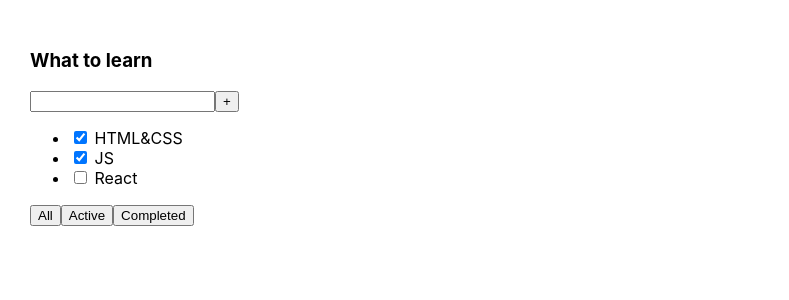
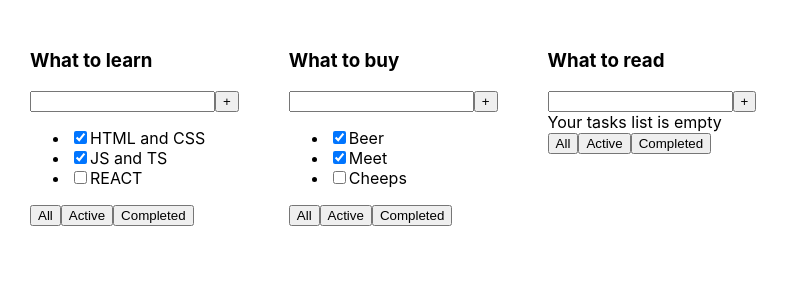
Before and after one commit to ArturOstrovskiy/todolist-01, a React (Vite) app: page / in a window 1280 px wide. Shown: the top 300 px of the page, without its empty margins (0-789 px from the left). Built offline with nearby package versions, Linux system fonts and the light colour scheme.

Commit message:
Fix structure: only project files

```diff
--- a/src/App.tsx
+++ b/src/App.tsx
@@ -1,32 +1,42 @@
 import './App.css'
+import {TaskType, TodolistItem} from "./TodolistItem.tsx";
+
+
+//UI
 
 function App() {
+  // Data
+  const todoListTitle_1 = "What to learn"
+  const todoListTitle_2 = "What to buy"
+  const todoListTitle_3 = "What to read"
+  const tasks_1: TaskType[] = [
+    {id: 1, title: "HTML and CSS", isDone: true},
+    {id: 2, title: "JS and TS" , isDone: true},
+    {id: 3, title: "REACT", isDone: false},
+  ]
+  const tasks_2: TaskType[] = [
+    {id: 1, title: "Beer", isDone: true},
+    {id: 2, title: "Meet" , isDone: true},
+    {id: 3, title: "Cheeps", isDone: false},
+  ]
+
+  const tasks_3: TaskType[] = []
+
   return (
-      <div className="app">
-        <div>
-          <h3>What to learn</h3>
-          <div>
-            <input/>
-            <button>+</button>
-          </div>
-          <ul>
-            <li>
-              <input type="checkbox" checked={true}/> <span>HTML&CSS</span>
-            </li>
-            <li>
-              <input type="checkbox" checked={true}/> <span>JS</span>
-            </li>
-            <li>
-              <input type="checkbox" checked={false}/> <span>React</span>
-            </li>
-          </ul>
-          <div>
-            <button>All</button>
-            <button>Active</button>
-            <button>Completed</button>
-          </div>
-        </div>
-      </div>
+    <div className="app">
+      {TodolistItem({
+        title: todoListTitle_1,
+        tasks: tasks_1
+      })}
+      {TodolistItem({
+        title: todoListTitle_2,
+        tasks: tasks_2
+      })}
+      <TodolistItem
+        title ={todoListTitle_3}
+        tasks ={tasks_3}
+      />
+    </div>
   )
 }
 
--- /dev/null
+++ b/src/Button.tsx
@@ -0,0 +1,11 @@
+
+type Props = {
+  title: string
+}
+
+
+export const Button = (props: Props) => {
+  return (
+    <button>{props.title}</button>
+  )
+}
--- /dev/null
+++ b/src/Task.tsx
@@ -0,0 +1,14 @@
+type Props = {
+  title: string;
+  isDone: boolean;
+}
+
+
+export const Task = (props: Props) => {
+  return (
+    <li>
+      <input type="checkbox" checked={props.isDone} />
+      <span>{props.title}</span>
+    </li>
+  )
+}
--- /dev/null
+++ b/src/TodolistItem.tsx
@@ -0,0 +1,59 @@
+import {Button} from "./Button.tsx";
+import {Task} from "./Task.tsx";
+
+type Props = {
+  title: string;
+  tasks: TaskType[];
+}
+
+export type TaskType = {
+  id: number;
+  title: string;
+  isDone: boolean;
+}
+
+// Начинаем отрисовывать todoList
+export const TodolistItem = (props: Props) => {
+
+//   Или можно взять из объекта толко нужное
+// export const TodolistItem = (props: Props) => {
+
+  const {title: title, tasks: tasks} = props;
+  // Можно в сокращенном виде
+  // const {title, tasks} = props;
+
+
+//Заходим  и проверяем есть ли в этом todoList'е таски
+  const taskList = tasks.length === 0
+    //Если тасок нет, то вместо лишек будет спан с надписью
+    ?<span>Your tasks list is empty</span>
+    //Если таски есть, то будем создавать список <ul>
+    :
+    <ul>
+      {
+        tasks.map((task: TaskType) => {
+          return(
+            //Заполняем лишками, сколько их в tasks
+           <Task title = {task.title} isDone={task.isDone}/>
+          )
+        })
+      }
+    </ul>
+
+  return (
+    <div>
+      <h3>{title}</h3>
+      <div>
+        <input/>
+        <Button title = "+"/>
+      </div>
+      {/*Созданный список мы передаем сюда*/}
+      {taskList}
+      <div>
+        <Button title = "All"/>
+        <Button title = "Active"/>
+        <Button title = "Completed"/>
+      </div>
+    </div>
+  )
+}
```
